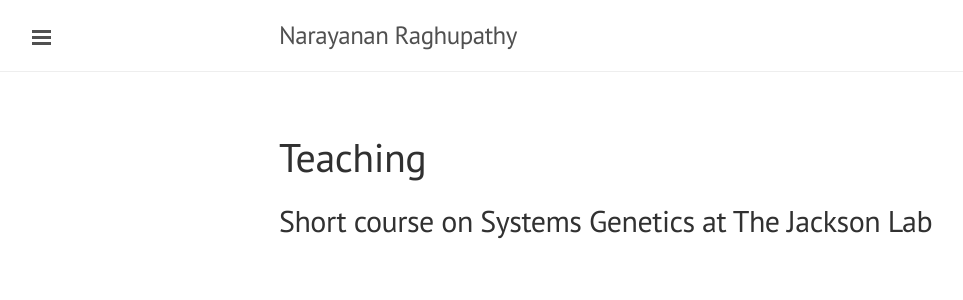
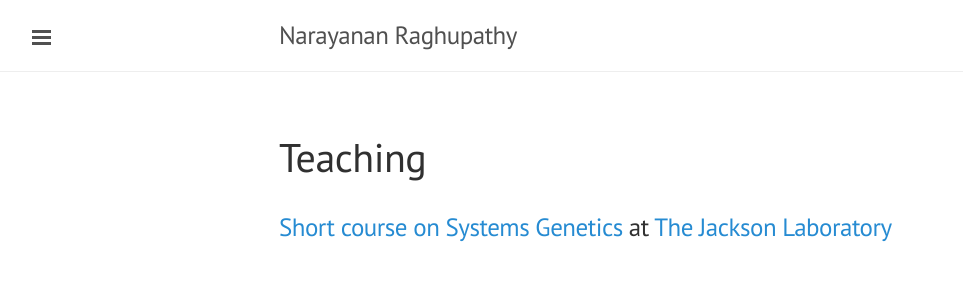
Before and after one commit to narayananr/narayananr.github.io, a Jekyll site: the page built from teaching.md, in a window 1280 px wide. Shown: the top 300 px of the page, without its empty margins (1-964 px from the left). Built offline with Jekyll 4.4.1, drawn with Linux system fonts in a browser that asks for light colours; Markdown is read by kramdown in place of the engine named in the settings.

Commit message:
Update teaching.md

```diff
--- a/teaching.md
+++ b/teaching.md
@@ -2,4 +2,4 @@
 layout: page
 title: Teaching
 ---
-##Short course on Systems Genetics at The Jackson Lab
+###[Short course on Systems Genetics](http://courses.jax.org/2014/systems-genetics.html) at [The Jackson Laboratory](http://www.jax.org/)
```
